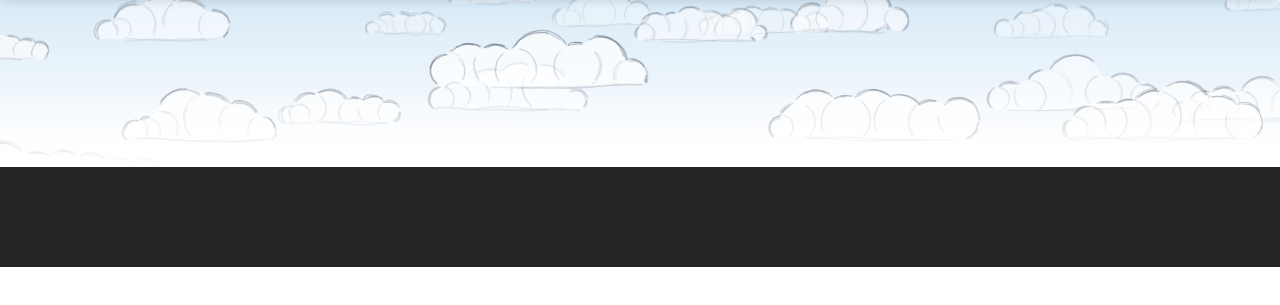
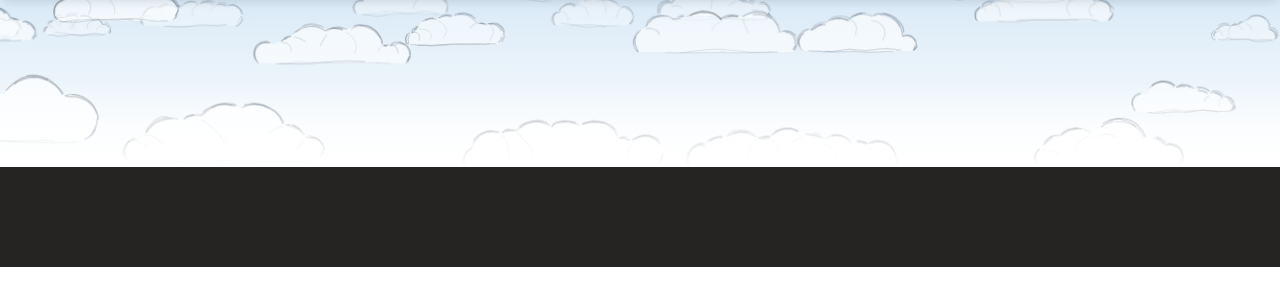
Before and after one commit to sciris/sciris.github.io, an Eleventy site: page base.njk in a window 1280 px wide. Shown: the part 73-378 px from the top of the page. Built offline with nearby package versions, Linux system fonts and the light colour scheme; Eleventy itself is replaced by a stand-in of ours; files that its build step writes are made by us from their sources; files whose address does not match are found by name; a web font is replaced by a local one.

Commit message:
finalize clouds

```diff
--- a/assets/js/header-clouds.js
+++ b/assets/js/header-clouds.js
@@ -51,9 +51,11 @@
       var ph2 = rand() * Math.PI * 2;
       var amp = jitter * lerp(0.5, 1.3, rand());
 
-      // Cover a random run of the line rather than all of it.
-      var span = Math.round(pts.length * lerp(0.55, 1.0, rand()));
-      var start = Math.floor(rand() * (pts.length - span + 1));
+      // Cover a random run of the line rather than all of it, unless the
+      // caller needs the line to start where it starts (the lobe lines have
+      // to meet the skyline).
+      var span = opts.full ? pts.length : Math.round(pts.length * lerp(0.55, 1.0, rand()));
+      var start = opts.full ? 0 : Math.floor(rand() * (pts.length - span + 1));
       var end = Math.min(pts.length, start + span);
 
       ctx.beginPath();
@@ -152,11 +154,41 @@
     return arcs;
   }
 
+  // Keep the top of an arc and a variable run of it below: the line should
+  // start at the notch where two puffs meet on the skyline and trail down into
+  // the body of the cloud, not float in the middle of it. Drawn all the way
+  // round it would read as a ring stamped on the cloud.
+  function trimArc(run, rand) {
+    var ordered = run[0].y <= run[run.length - 1].y ? run : run.slice().reverse();
+    var keep = Math.round(ordered.length * lerp(0.3, 0.85, rand()));
+    if (keep < 6) return null;
+    return ordered.slice(0, keep);
+  }
+
+  // Push an arc off its circle: a slow radial wobble plus a vertical squash,
+  // so no two lobes are the same shape and none of them is a clean circle.
+  function deformArc(run, centre, rand) {
+    var p1 = rand() * Math.PI * 2;
+    var p2 = rand() * Math.PI * 2;
+    var a1 = lerp(0.06, 0.16, rand());
+    var a2 = lerp(0.03, 0.09, rand());
+    var squash = lerp(0.78, 1.0, rand());
+    var out = [];
+    for (var i = 0; i < run.length; i++) {
+      var dx = run[i].x - centre.x;
+      var dy = run[i].y - centre.y;
+      var ang = Math.atan2(dy, dx);
+      var wob = 1 + a1 * Math.sin(2 * ang + p1) + a2 * Math.sin(3 * ang + p2);
+      out.push({ x: centre.x + dx * wob, y: centre.y + dy * wob * squash });
+    }
+    return out;
+  }
+
   // Where two neighbouring puffs overlap, the smaller one's arc *inside* the
-  // larger is the crescent you would draw to show one lobe bulging in front of
-  // the other. These interior lines are what stop the cloud reading as a flat
-  // outline: they give it front-to-back depth.
-  function lobeArcs(shape) {
+  // larger is the line you would draw to show one lobe bulging in front of the
+  // other. Only a stretch of it is kept, wobbled off true: these interior
+  // lines should suggest depth, not outline a row of balloons.
+  function lobeArcs(shape, rand) {
     var arcs = [];
     for (var i = 0; i < shape.puffs.length - 1; i++) {
       var a = shape.puffs[i];
@@ -166,6 +198,8 @@
       var d = Math.sqrt(dx * dx + dy * dy);
       // Skip pairs that barely touch, or where one swallows the other whole.
       if (d >= a.r + b.r || d <= Math.abs(a.r - b.r) * 1.05) continue;
+      // Leave some overlaps undrawn, so the lobes do not march in step.
+      if (rand() < 0.28) continue;
 
       var small = a.r <= b.r ? a : b;
       var big = a.r <= b.r ? b : a;
@@ -185,13 +219,19 @@
         if (inside && y < shape.base - small.r * 0.05) {
           run.push({ x: x, y: y });
         } else {
-          if (run.length > 8) arcs.push(run);
+          push(arcs, run, small, rand);
           run = [];
         }
       }
-      if (run.length > 8) arcs.push(run);
+      push(arcs, run, small, rand);
     }
     return arcs;
+  }
+
+  function push(arcs, run, centre, rand) {
+    if (run.length <= 10) return;
+    var trimmed = trimArc(run, rand);
+    if (trimmed) arcs.push(deformArc(trimmed, centre, rand));
   }
 
   function cloudPath(ctx, shape) {
@@ -232,9 +272,9 @@
     ctx.restore();
 
     // Interior lobes first, so the silhouette drawn over them stays crisp.
-    var lobes = lobeArcs(shape);
+    var lobes = lobeArcs(shape, rand);
     for (var j = 0; j < lobes.length; j++) {
-      pencilStroke(ctx, lobes[j], rand, { passes: 2, jitter: 0.9, alpha: 0.2, width: 1 });
+      pencilStroke(ctx, lobes[j], rand, { passes: 1, jitter: 0.8, alpha: 0.22, width: 1, full: true });
     }
 
     var arcs = outlineArcs(shape);
--- a/base.njk
+++ b/base.njk
@@ -148,7 +148,7 @@
 <script src="./assets/js/bootstrap.min.js"></script>
 <script src="./assets/js/bootstrap-switch.min.js"></script>
 <script src="./assets/js/paper-kit.js?v=2.1.1"></script>
-<script src="./assets/js/header-clouds.js?v=4"></script>
+<script src="./assets/js/header-clouds.js?v=6"></script>
 
 <!-- Scrollspy: highlight the active section in the navbar -->
 <script>
```
